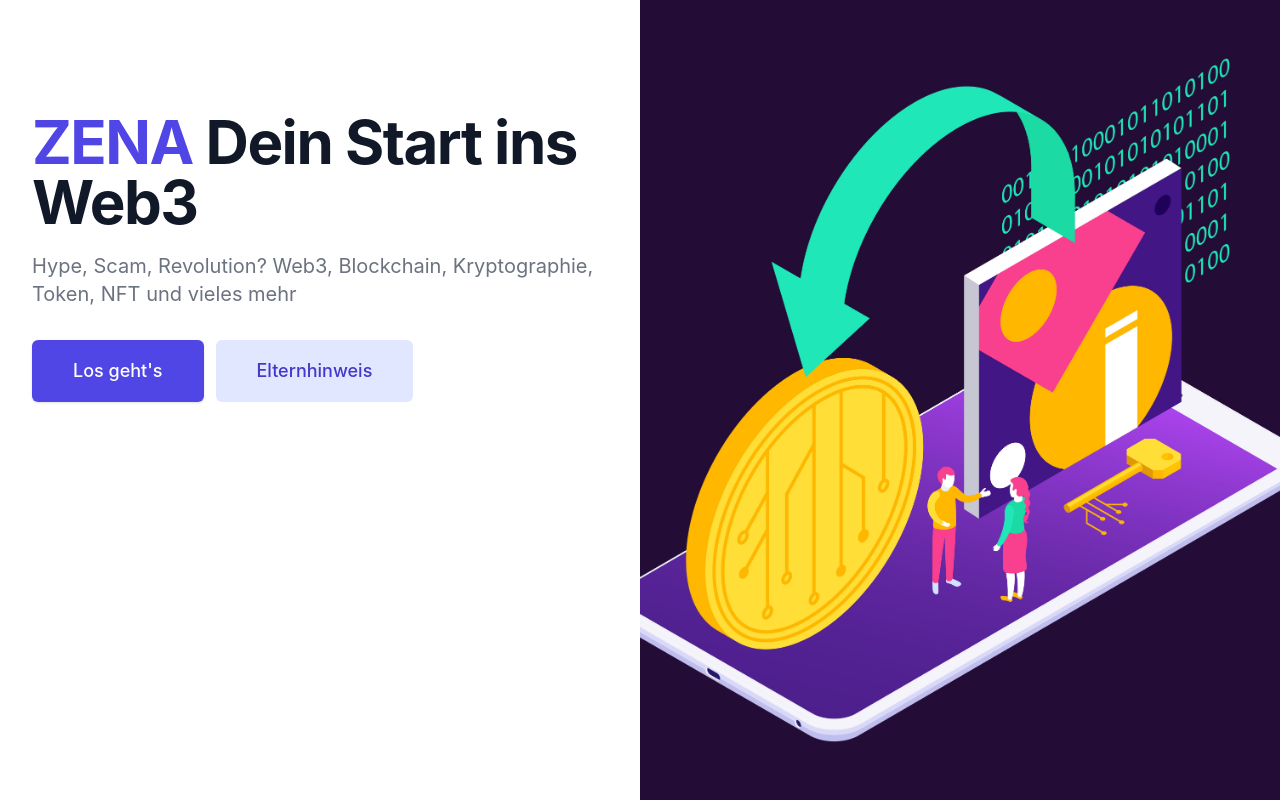
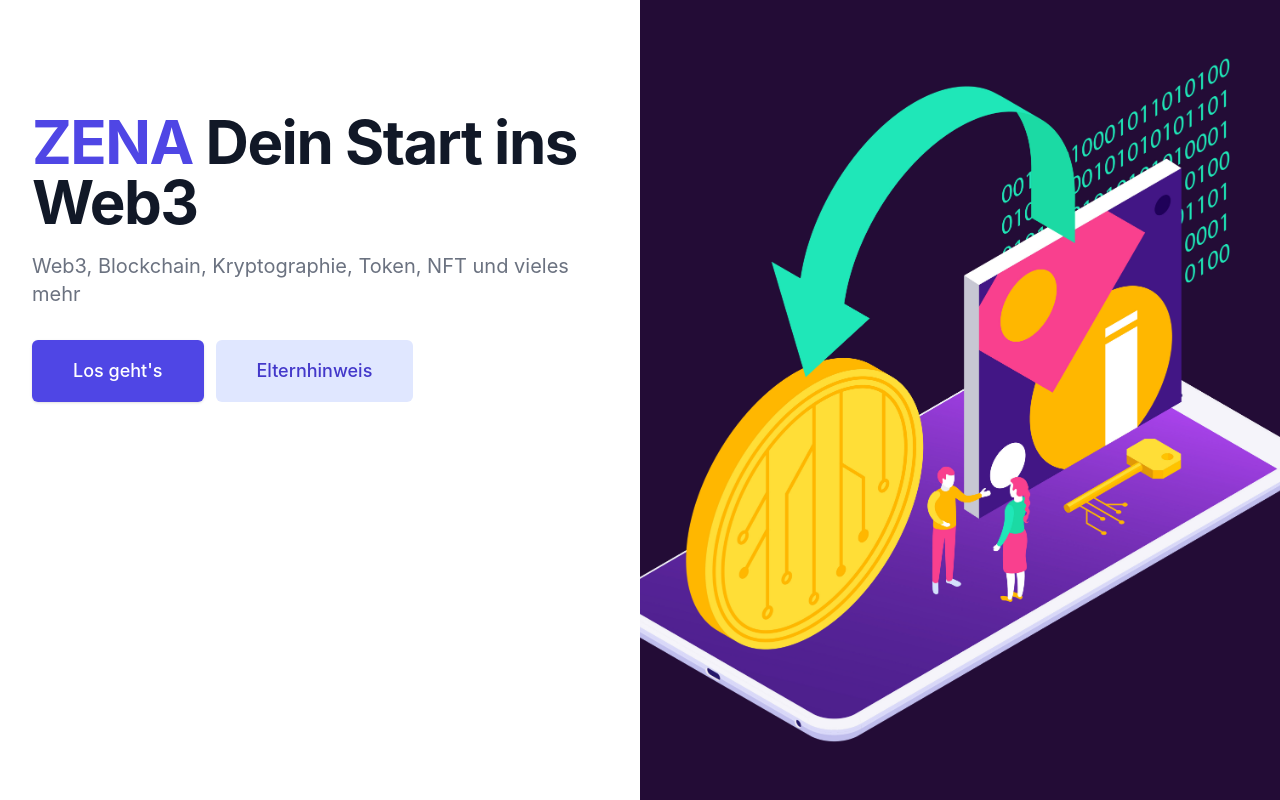
Before and after one commit to gitfrosh/zena, a React (Create React App) app in the folder frontend/: page / in a window 1280 px wide. Built offline with nearby package versions, Linux system fonts and the light colour scheme.

Commit message:
fix title

```diff
--- a/frontend/src/App.tsx
+++ b/frontend/src/App.tsx
@@ -8,7 +8,7 @@ import WalletModal from "./components/Wallet/Modal";
 // import IpfsRouter from "ipfs-react-router";
 
 export default function App() {
-  const [isLoggedIn,] = useState(false);
+  const [isLoggedIn] = useState(false);
 
   const Start = () => {
     return (
@@ -18,12 +18,11 @@ export default function App() {
             <main className="mx-auto mt-10 max-w-7xl px-4 sm:mt-12 sm:px-6 md:mt-16 lg:mt-20 lg:px-8 xl:mt-28">
               <div className="sm:text-center lg:text-left">
                 <h1 className="text-4xl font-bold tracking-tight text-gray-900 sm:text-5xl md:text-6xl">
-                  <span className="block text-indigo-600 xl:inline">ZENA</span>{' '}
+                  <span className="block text-indigo-600 xl:inline">ZENA</span>{" "}
                   <span className="block xl:inline">Dein Start ins Web3 </span>
                 </h1>
                 <p className="mt-3 mb-3 text-base text-gray-500 sm:mx-auto sm:mt-5 sm:max-w-xl sm:text-lg md:mt-5 md:text-xl lg:mx-0">
-                Hype, Scam, Revolution?
-                Web3, Blockchain, Kryptographie, Token, NFT und vieles mehr
+                  Web3, Blockchain, Kryptographie, Token, NFT und vieles mehr
                 </p>
                 <div className="lg:absolute lg:inset-y-0 lg:right-0 lg:w-1/2">
                   <img
@@ -54,7 +53,6 @@ export default function App() {
             </main>
           </div>
         </div>
-
       </div>
     );
   };
```
